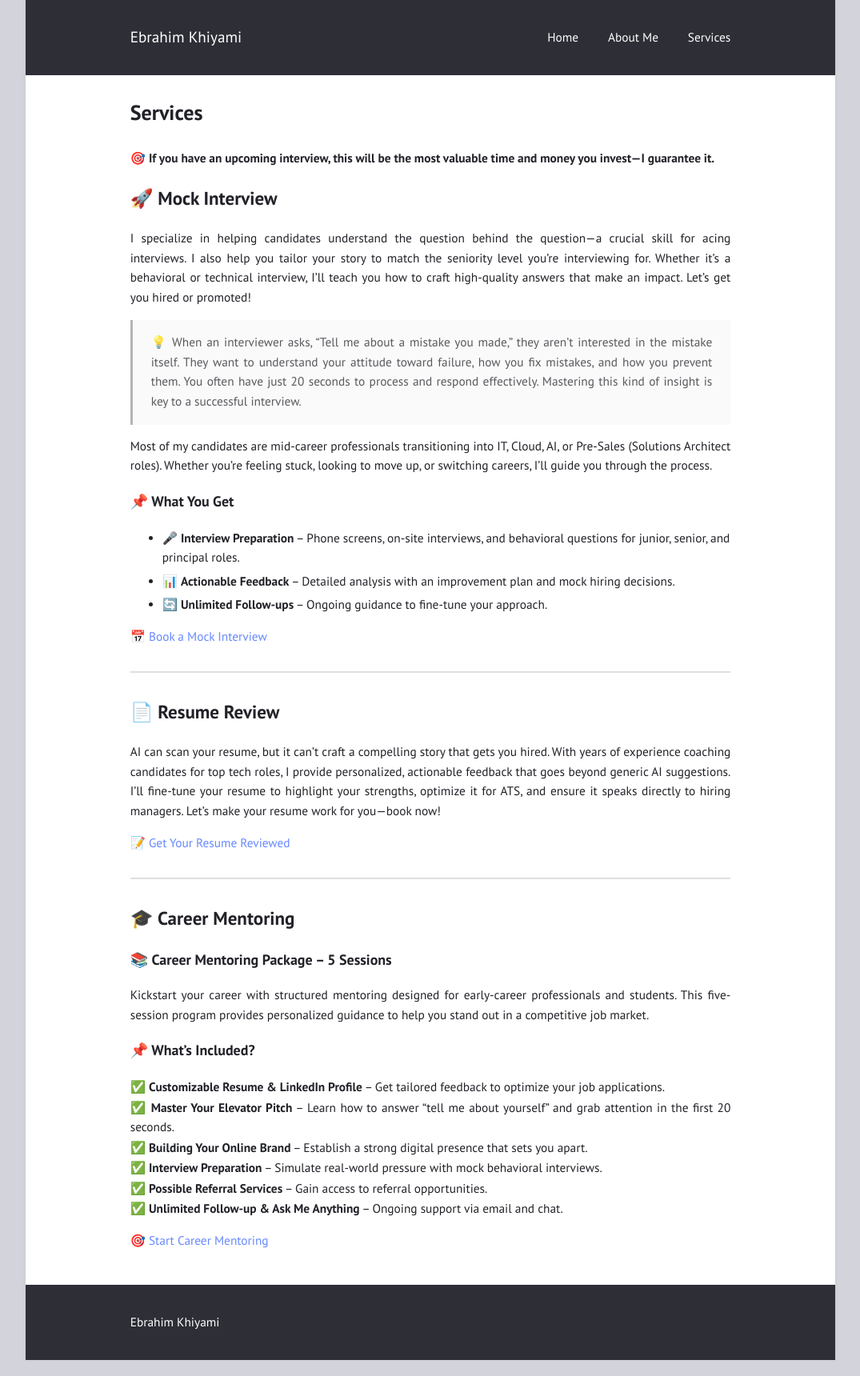
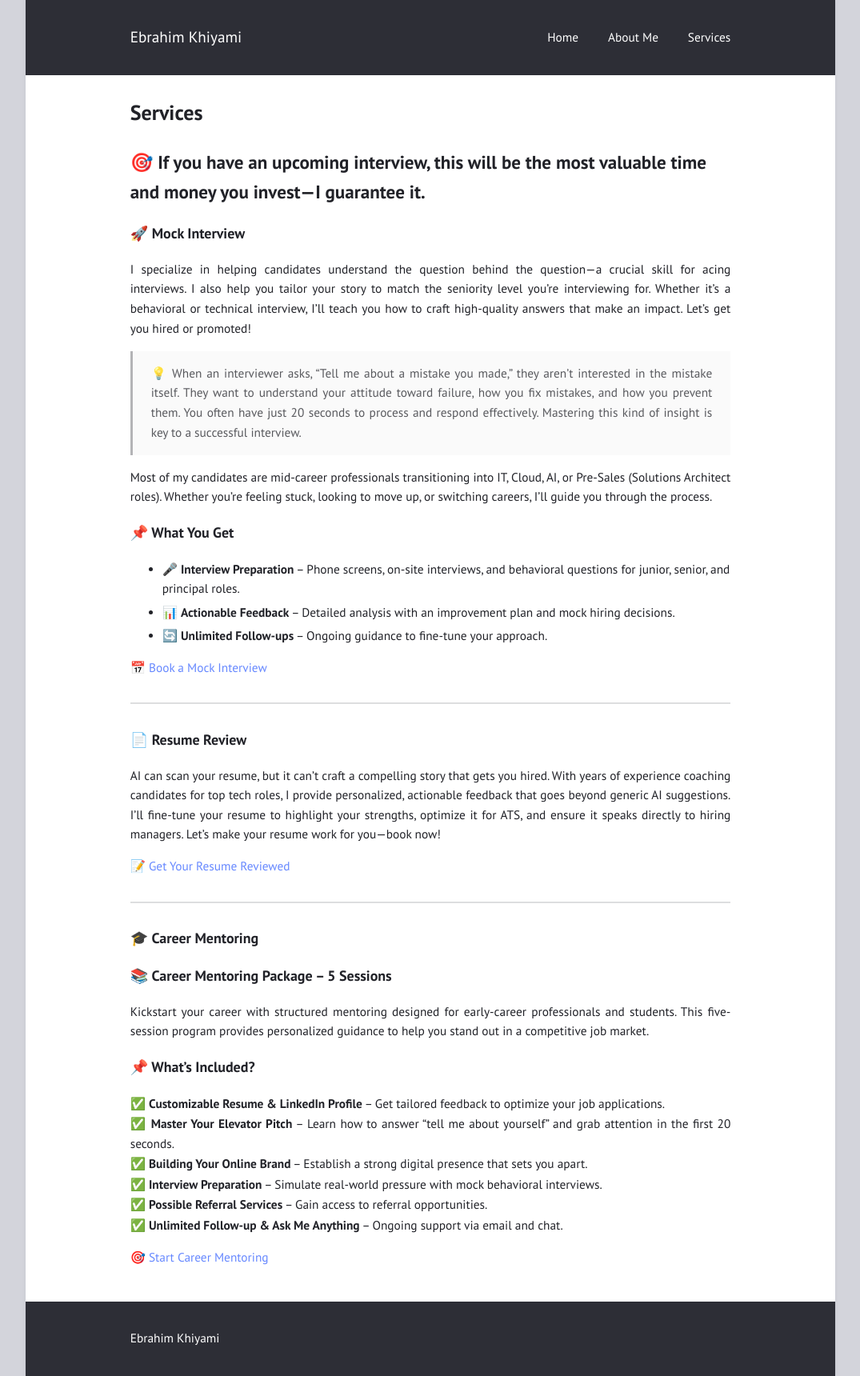
Before and after one commit to ekhiyami/ekhiyami.github.io, a Jekyll site: the page built from services.md, in a window 1280 px wide. Shown: the whole page at 80% size, without its empty margins (102-1177 px from the left). Built offline with Jekyll 4.4.1, drawn with Linux system fonts in a browser that asks for light colours.

```diff
--- a/services.md
+++ b/services.md
@@ -3,9 +3,9 @@ title: "Services"
 permalink: "/services/"
 layout: page
 ---
-🎯 **If you have an upcoming interview, this will be the most valuable time and money you invest—I guarantee it.**
+## 🎯 **If you have an upcoming interview, this will be the most valuable time and money you invest—I guarantee it.**
 
-## 🚀 Mock Interview
+### 🚀 Mock Interview
 
 I specialize in helping candidates understand the question behind the question—a crucial skill for acing interviews. I also help you tailor your story to match the seniority level you’re interviewing for. Whether it’s a behavioral or technical interview, I’ll teach you how to craft high-quality answers that make an impact. Let’s get you hired or promoted!
 
@@ -23,7 +23,7 @@ Most of my candidates are mid-career professionals transitioning into IT, Cloud,
 
 ---
 
-## 📄 Resume Review
+### 📄 Resume Review
 
 AI can scan your resume, but it can’t craft a compelling story that gets you hired. With years of experience coaching candidates for top tech roles, I provide personalized, actionable feedback that goes beyond generic AI suggestions. I’ll fine-tune your resume to highlight your strengths, optimize it for ATS, and ensure it speaks directly to hiring managers. Let’s make your resume work for you—book now!
 
@@ -31,7 +31,7 @@ AI can scan your resume, but it can’t craft a compelling story that gets you h
 
 ---
 
-## 🎓 Career Mentoring
+### 🎓 Career Mentoring
 
 ### 📚 Career Mentoring Package – 5 Sessions
 
```
